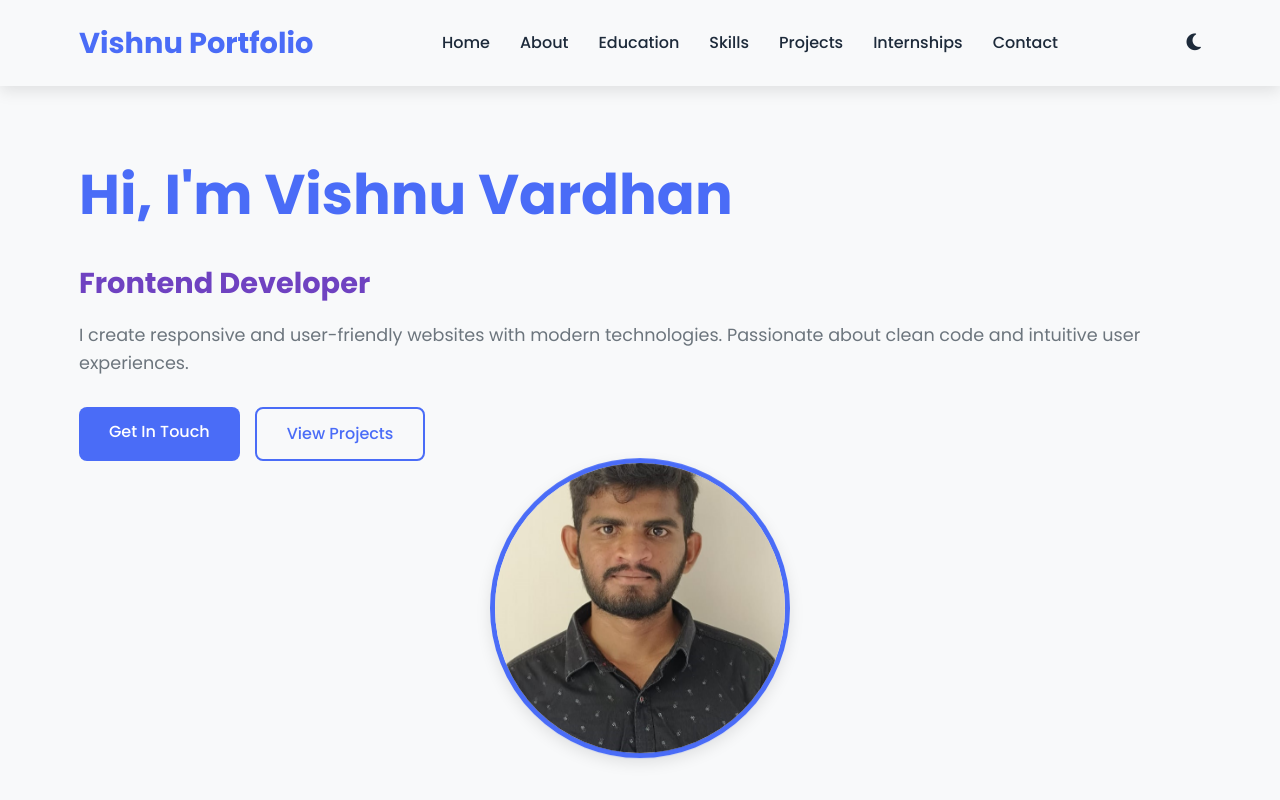
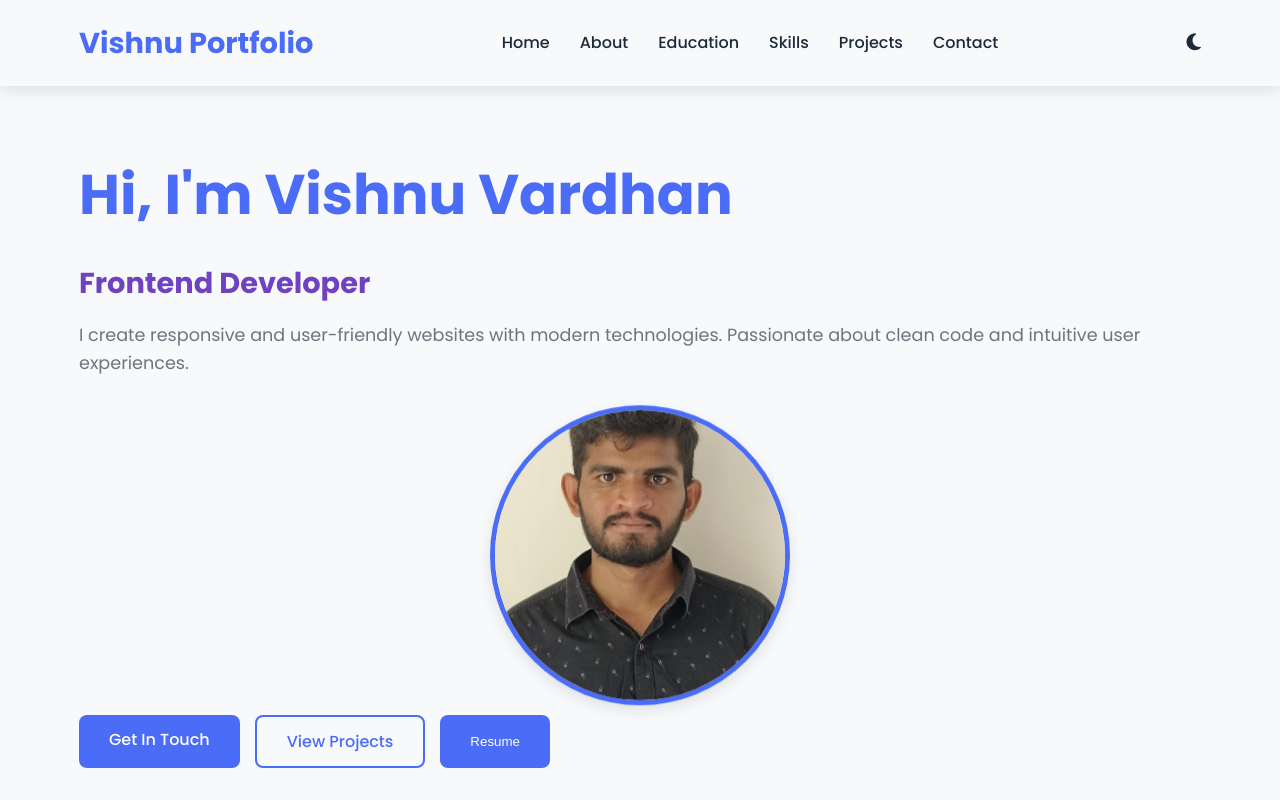
Before and after one commit to vishnuvardhan-2004/Portfolio, a plain HTML site: page index.html in a window 1280 px wide. Shown: the top 800 px of the page. Drawn offline with Linux system fonts and the light colour scheme.

Commit message:
Update index.html

```diff
--- a/index.html
+++ b/index.html
@@ -20,7 +20,7 @@
                     <li><a href="#education">Education</a></li>
                     <li><a href="#skills">Skills</a></li>
                     <li><a href="#projects">Projects</a></li>
-                    <li><a href="#Internships">Internships</a></li>
+                    <!-- <li><a href="#Internships">Internships</a></li> -->
                     <li><a href="#contact">Contact</a></li>
                 </ul>
                 <button class="theme-toggle" id="themeToggle">
@@ -32,7 +32,6 @@
             </nav>
         </div>
     </header>
-
     <!-- Hero Section -->
     <section class="hero" id="home">
         <div class="container">
@@ -40,17 +39,17 @@
                 <h1>Hi, I'm Vishnu Vardhan</h1>
                 <h2>Frontend Developer</h2>
                 <p>I create responsive and user-friendly websites with modern technologies. Passionate about clean code and intuitive user experiences.</p>
-                <div class="hero-buttons">
-                    <a href="#contact" class="btn">Get In Touch</a>
-                    <a href="#projects" class="btn secondary">View Projects</a>
-                </div>
             </div>
             <div class="hero-image">
                 <img src="profile.jpg" alt="Vishnu Vardhan">
             </div>
+            <div class="hero-buttons">
+                <a href="#contact" class="btn">Get In Touch</a>
+                <a href="#projects" class="btn secondary">View Projects</a>
+                <button type="button" class="btn"><a href="Resume.pdf" target="_blank">Resume</a></button>
+            </div>
         </div>
     </section>
-
     <!-- About Section -->
     <section id="about" class="about">
         <div class="container">
@@ -63,7 +62,6 @@
             </div>
         </div>
     </section>
-
     <!-- Education Section -->
     <section id="education" class="education">
         <div class="container">
@@ -99,7 +97,6 @@
             </div>
         </div>
     </section>
-
     <!-- Skills Section -->
     <section id="skills" class="skills">
         <div class="container">
@@ -139,7 +136,6 @@
             </div>
         </div>
     </section>
-
     <!-- Projects Section -->
     <section id="projects" class="projects">
         <div class="container">
@@ -182,8 +178,7 @@
             </div>
         </div>
     </section>
-
-    <!-- Internships Section -->
+    <!-- Internships Section
     <section id="Internships" class="Internships">
         <div class="container">
             <div class="section-title">
@@ -206,8 +201,7 @@
                 </div>
             </div>
         </div>
-    </section>
-
+    </section> -->
     <!-- Contact Section -->
     <section id="contact" class="contact">
         <div class="container">
@@ -248,7 +242,6 @@
             </div>
         </div>
     </section>
-
     <!-- Footer -->
     <footer>
         <div class="container">
@@ -259,7 +252,6 @@
             <p>&copy; 2025 Vishnu Vardhan Gangavarapu. All Rights Reserved.</p>
         </div>
     </footer>
-
     <script src="scipt.js"></script>
 </body>
 </html>
```
